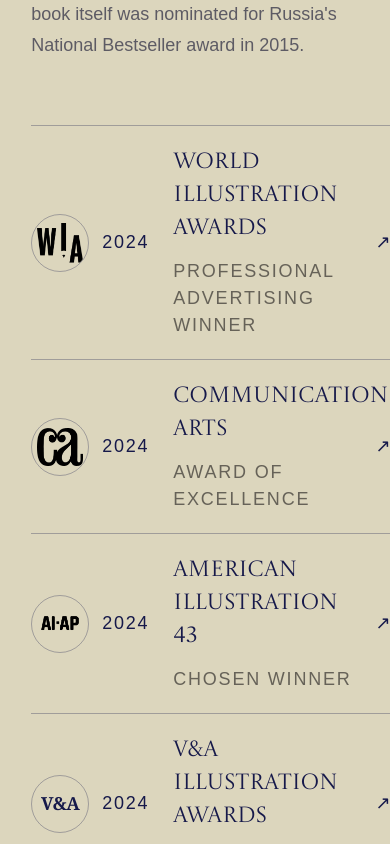
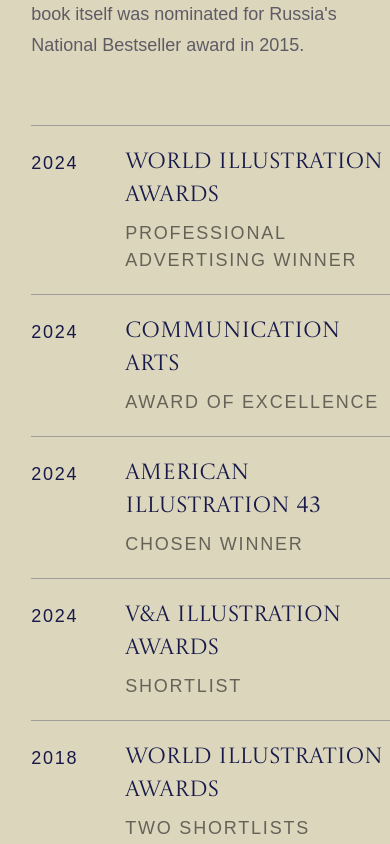
Before and after one commit to mishanovoselov-ui/sveta-landofstoneflowers-site, a Next.js app: page / in a window 390 px wide. Shown: the part 10280-11124 px from the top of the page. Built offline with nearby package versions, Linux system fonts and the light colour scheme.

Commit message:
Simplify awards list

```diff
--- a/app/globals.css
+++ b/app/globals.css
@@ -65,7 +65,7 @@
 .spreads__grid { display:grid; grid-template-columns:repeat(2,1fr); gap:20px; }.spreads__grid img { display:block; width:100%; height:100%; aspect-ratio:1.63/1; object-fit:cover; }.spreads__life { margin:120px auto 0; }.spreads__life img { display:block; width:100%; height:auto; }.spreads__life figcaption { margin-top:15px; color:#766f60; font-size:9px; font-weight:700; letter-spacing:.17em; text-align:right; text-transform:uppercase; }
 .spreads__action { display:flex; flex-direction:column; align-items:center; margin-top:64px; text-align:center; }.spreads__action a { display:inline-flex; justify-content:center; padding:17px 25px; border:1px solid var(--ink); border-radius:999px; background:var(--ink); color:var(--paper); font-size:18px; font-weight:700; letter-spacing:.14em; text-transform:uppercase; transition:background .2s,color .2s,transform .2s; }.spreads__action a:hover { background:transparent; color:var(--ink); transform:translateY(-3px); }.spreads__action p { margin:18px 0 0; color:#666258; font-size:18px; line-height:1.5; }
 
-.awards { display:grid; grid-template-columns:.8fr 1.2fr; gap:80px; padding:140px clamp(25px,8vw,130px); background:#dcd6bd; }.awards .section-head { position:sticky; top:130px; display:block; align-self:start; margin:0; }.awards .section-head h2 { font-size:clamp(52px,6vw,91px); }.awards .section-note { margin-top:35px; }.awards__list { border-top:1px solid rgba(22,25,74,.3); }.awards__list>a { display:grid; grid-template-columns:66px 62px 1fr .8fr 18px; align-items:center; gap:20px; min-height:104px; padding:20px 0; border-bottom:1px solid rgba(22,25,74,.3); transition:color .2s,background .2s,padding .2s; }.awards__list>a:hover { padding-inline:12px; background:rgba(243,237,221,.35); }.award__mark { display:grid; place-items:center; width:58px; height:58px; overflow:hidden; border:1px solid rgba(22,25,74,.3); border-radius:50%; font-family:Georgia,'Times New Roman',serif; font-size:14px!important; font-weight:700; letter-spacing:-.03em!important; text-transform:none!important; }.award__mark img { display:block; width:46px; height:42px; object-fit:contain; filter:grayscale(1) brightness(0); mix-blend-mode:multiply; }.award__year,.awards__list p { font-size:10px; letter-spacing:.1em; text-transform:uppercase; }.awards__list h3,.awards__list p { margin:0; }.awards__list h3 { font-family:Georgia,'Times New Roman',serif; font-size:22px; font-weight:400; }.awards__list p { color:#666258; line-height:1.5; }.awards__list i { font-size:16px; font-style:normal; }
+.awards { display:grid; grid-template-columns:.8fr 1.2fr; gap:80px; padding:140px clamp(25px,8vw,130px); background:#dcd6bd; }.awards .section-head { position:sticky; top:130px; display:block; align-self:start; margin:0; }.awards .section-head h2 { font-size:clamp(52px,6vw,91px); }.awards .section-note { margin-top:35px; }.awards__list { border-top:1px solid rgba(22,25,74,.3); }.awards__list>a { display:grid; grid-template-columns:90px minmax(0,1fr) minmax(180px,.72fr); align-items:center; gap:24px; min-height:104px; padding:20px 0; border-bottom:1px solid rgba(22,25,74,.3); transition:color .2s,background .2s,padding .2s; }.awards__list>a:hover { padding-inline:12px; background:rgba(243,237,221,.35); }.award__year,.awards__list p { font-size:10px; letter-spacing:.1em; text-transform:uppercase; }.awards__list h3,.awards__list p { margin:0; }.awards__list h3 { font-family:Georgia,'Times New Roman',serif; font-size:22px; font-weight:400; }.awards__list p { color:#666258; line-height:1.5; }
 
 .press { padding:130px clamp(25px,7vw,115px); background:var(--ink);color:var(--paper); }.press>.eyebrow { margin-bottom:55px; color:var(--gold); text-align:center; }.press__grid { display:grid; grid-template-columns:repeat(3,1fr); border-block:1px solid rgba(243,237,221,.25); }.press__grid a { min-height:380px; display:flex; flex-direction:column; padding:42px; border-right:1px solid rgba(243,237,221,.25); }.press__grid a:last-child { border-right:0; }.press__grid span { color:#9da0bc; font-size:9px; font-weight:700; letter-spacing:.17em; text-transform:uppercase; }.press__grid p { margin:45px 0 auto; font-family:Georgia,'Times New Roman',serif; font-size:clamp(22px,2.1vw,34px); line-height:1.3; }.press__grid i { margin-top:35px; color:var(--gold); font-style:normal; }
 
@@ -94,7 +94,6 @@
 .spreads__life figcaption,
 .award__year,
 .awards__list p,
-.awards__list i,
 .press__grid span,
 .editions__count span,
 .editions__grid span,
@@ -106,7 +105,6 @@
 .preorder__form button,
 .preorder__status,
 .footer { font-size:var(--text-min); }
-.award__mark { font-size:var(--text-min)!important; }
 .hero h1 span { font-size:max(.14em,var(--text-min)); }
 .hero__copy h2 { font-size:clamp(18px,1.7vw,27px); }
 .book-reveal__copy>p:nth-of-type(2) { margin-bottom:0; }
@@ -124,7 +122,7 @@
   .lily-world { min-height:78vh; }.lily-world img { object-position:52% center; }.lily-world p { right:22px; bottom:50px; left:22px; text-align:left; }
   .facts { padding-bottom:160px; }.facts article { grid-template-columns:1fr; min-height:390px;padding:38px; }.facts article:nth-child(2){top:115px}.facts article:nth-child(3){top:135px}.facts span { font-size:95px; }.facts h2 { font-size:38px; }
   .section-head { display:block; margin-bottom:60px; }.section-head>.eyebrow { padding-top:0; }.section-note { margin-top:25px; }.editions__count { margin-top:30px; }.spreads { padding-block:95px; }.spreads__grid { grid-template-columns:1fr; }.spreads__grid img { min-height:0; }.spreads__life { margin-top:75px; }
-  .awards { grid-template-columns:1fr; gap:65px;padding-block:95px; }.awards .section-head { position:static; }.awards__list>a { grid-template-columns:58px 58px minmax(0,1fr) 20px; gap:13px; min-height:116px; }.award__mark { grid-row:1 / span 2; }.award__year { grid-row:1 / span 2; }.awards__list h3 { grid-column:3; }.awards__list p { grid-column:3; }.awards__list i { grid-column:4; grid-row:1 / span 2; }
+  .awards { grid-template-columns:1fr; gap:65px;padding-block:95px; }.awards .section-head { position:static; }.awards__list>a { grid-template-columns:74px minmax(0,1fr); align-items:start; gap:8px 20px; min-height:116px; }.award__year { grid-row:1 / span 2; padding-top:4px; }.awards__list h3,.awards__list p { grid-column:2; }
   .press__grid { grid-template-columns:1fr; }.press__grid a { min-height:290px;border-right:0;border-bottom:1px solid rgba(243,237,221,.25); }.press__grid a:last-child { border-bottom:0; }
   .editions { padding-block:95px; }.editions__image { margin-bottom:55px; }.editions__grid { grid-template-columns:1fr 1fr; }.editions__grid article { min-height:175px;padding:22px; }.editions__grid h3 { margin-top:38px;font-size:25px; }
   .artist { grid-template-columns:1fr; }.artist__portrait,.artist__portrait img { min-height:64vh; }.artist__portrait img { object-position:center 28%; }.artist__copy { padding-block:85px; }
--- a/app/page.tsx
+++ b/app/page.tsx
@@ -182,7 +182,7 @@
 
       <section className="awards" id="awards">
         <div className="section-head"><p className="eyebrow">Selected recognition</p><h2>Awarded<br />imagination.</h2><p className="section-note">These distinctions recognize Sveta Dorosheva&apos;s wider illustration practice. The book itself was nominated for Russia&apos;s National Bestseller award in 2015.</p></div>
-        <div className="awards__list">{awards.map(({ year, mark, logo, name, result, href }) => <a key={`${year}-${name}`} href={href} target="_blank" rel="noreferrer" aria-label={`${name}: ${result}`}><span className="award__mark" aria-hidden="true">{logo ? <img src={logo} alt="" loading="lazy" /> : mark}</span><span className="award__year">{year}</span><h3>{name}</h3><p>{result}</p><i aria-hidden="true">↗</i></a>)}</div>
+        <div className="awards__list">{awards.map(({ year, name, result, href }) => <a key={`${year}-${name}`} href={href} target="_blank" rel="noreferrer" aria-label={`${name}: ${result}`}><span className="award__year">{year}</span><h3>{name}</h3><p>{result}</p></a>)}</div>
       </section>
 
       <section className="press">
```
